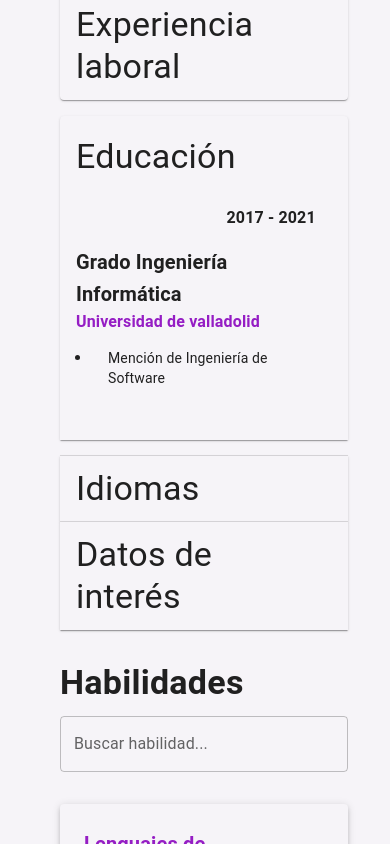
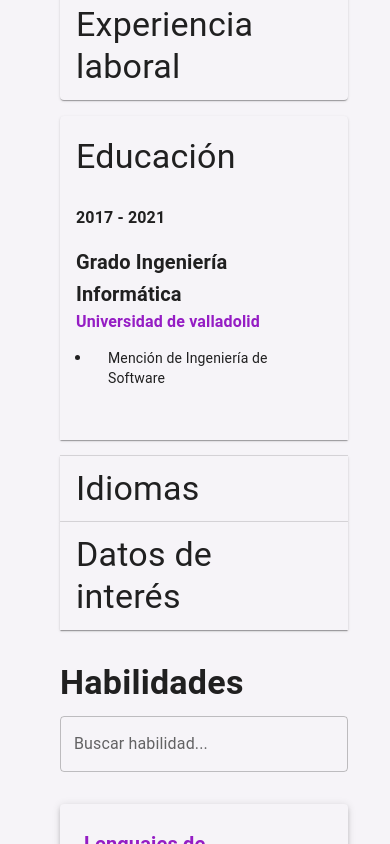
Before and after one commit to RebecaHdo/myCv, a React (Vite) app in the folder front/: page / in a window 390 px wide. Both pictures are taken after a click on the button "Educación". Shown: the part 1087-1931 px from the top of the page. Built offline with nearby package versions, Linux system fonts and the light colour scheme; some icons are missing.

Commit message:
DateSecton component responsive

```diff
--- a/front/src/components/cv/DateSection.tsx
+++ b/front/src/components/cv/DateSection.tsx
@@ -28,7 +28,11 @@ const DateSection: React.FC<DateSectionProps> = ({
 
         {/* Left */}
         <Grid size={{ xs: 12, sm: 4 }} display="flex"
-          justifyContent="flex-end" pr={2}>
+          sx={{
+            justifyContent: { sm: "flex-end", xs: "flex-start" }, // derecha en móviles, izquierda en desktop
+            pr: 2
+          }}
+        >
           <Typography fontWeight="bold">
             {formattedDate}
           </Typography>
```
